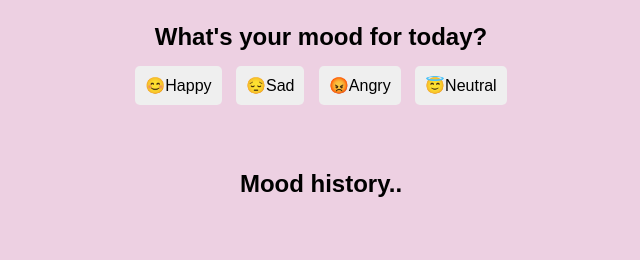
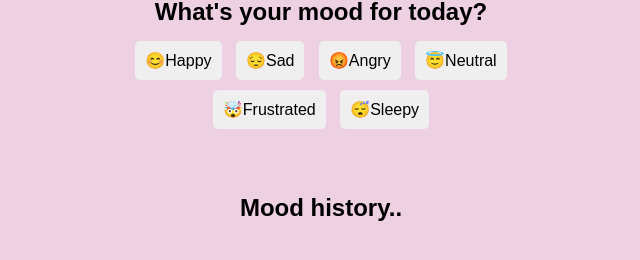
Before and after one commit to pritha-git/Mood-Tracker, a plain HTML site: page index.html in a window 1280 px wide. Shown: the part 326-586 px from the top of the page, without its empty margins (319-959 px from the left). Drawn offline with Linux system fonts and the light colour scheme.

Commit message:
Fourth Commit

```diff
--- a/index.html
+++ b/index.html
@@ -16,7 +16,9 @@
             <button class="mood-button" data-mood="sad">😔Sad</button>
             <button class="mood-button" data-mood="angry">😡Angry</button>
             <button class="mood-button" data-mood="neutral">😇Neutral</button>
-            <!-- <button class="mood-button" data-mood="happy"></button> -->
+            <button class="mood-button" data-mood="happy">🤯Frustrated</button>
+            <button class="mood-button" data-mood="happy">😴Sleepy</button>
+
         </div>
         <div class="mood-history">
              <h2>Mood history..</h2>
```
